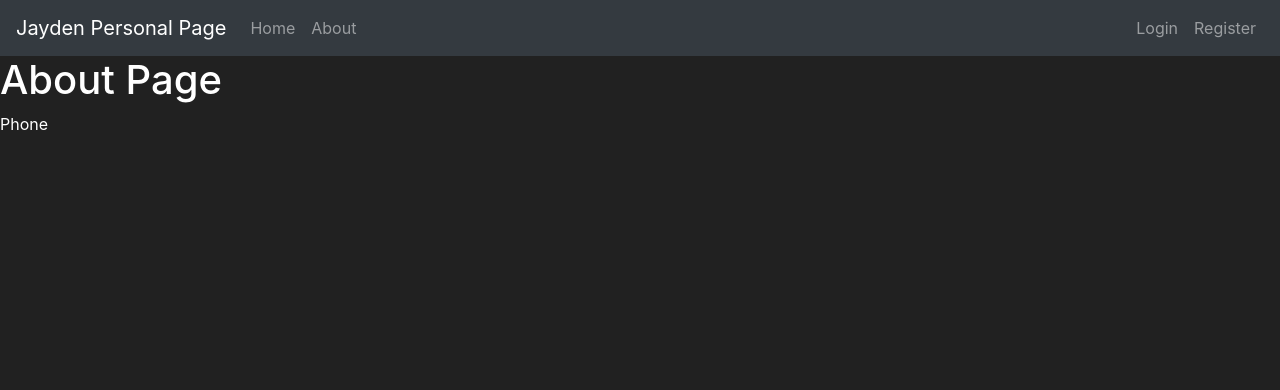
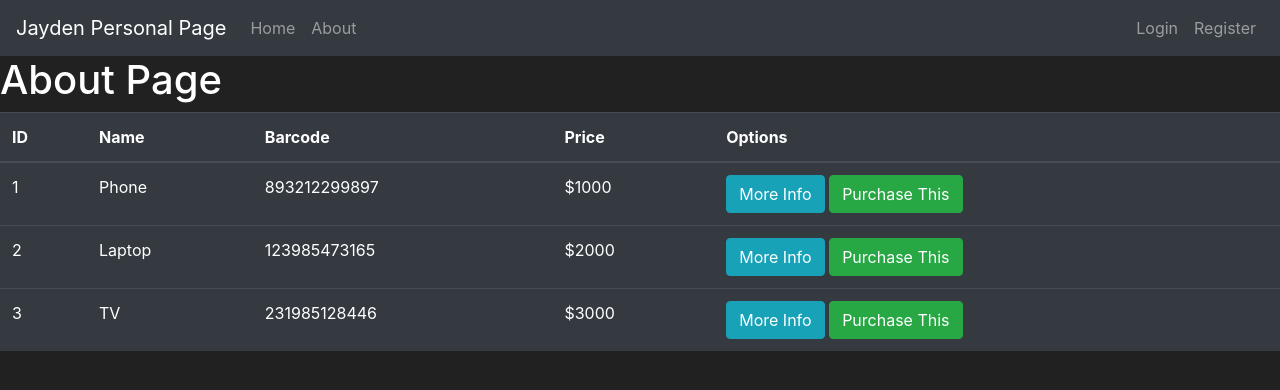
Before and after one commit to JaydenMJ/Flask-Web, a Flask app: page /about in a window 1280 px wide. Shown: the top 390 px of the page. Run offline with Flask 2, Linux system fonts and the light colour scheme.

Commit message:
sending jinga

```diff
--- a/Flask/templates/about.html
+++ b/Flask/templates/about.html
@@ -40,7 +40,32 @@
 
 
     <h1>About Page</h1>
-    <p>{{ item_name  }}</p>
+    <!-- <p>{{ items  }}</p> -->
+    <table class="table table-hover table-dark">
+      <thead>
+        <tr>
+          <!-- Columns-->
+          <th scope="col">ID</th>
+          <th scope="col">Name</th>
+          <th scope="col">Barcode</th>
+          <th scope="col">Price</th>
+          <th scope="col">Options</th>
+        </tr>
+      </thead>
+      <tbody>
+        {% for item in items %}
+        <tr>
+          <td>{{ item.id }}</td>
+          <td>{{ item.name }}</td>
+          <td>{{ item.barcode }}</td>
+          <td>${{ item.price }}</td>
+          <td>
+            <button class="btn btn-outline btn-info">More Info</button>
+            <button class="btn btn-outline btn-success"> Purchase This</button>
+          </td>
+        </tr>
+        {% endfor %}
+    </table>
     <!-- Optional JavaScript; choose one of the two! -->
 
     <!-- Option 1: jQuery and Bootstrap Bundle (includes Popper) -->
--- a/Flask/test.py
+++ b/Flask/test.py
@@ -10,7 +10,15 @@ def home_page():
 @app.route('/About')
 @app.route('/about')
 def about_page():
-    return render_template('about.html',item_name='Phone')
+    items = [
+        {'id':1,'name':'Phone','barcode':'893212299897','price':1000},
+        {'id':2,'name':'Laptop','barcode':'123985473165','price':2000},
+        {'id':3,'name':'TV','barcode':'231985128446','price':3000},
+
+
+        ]
+
+    return render_template('about.html',items=items)
 
 
 if __name__ == '__main__' :
```
